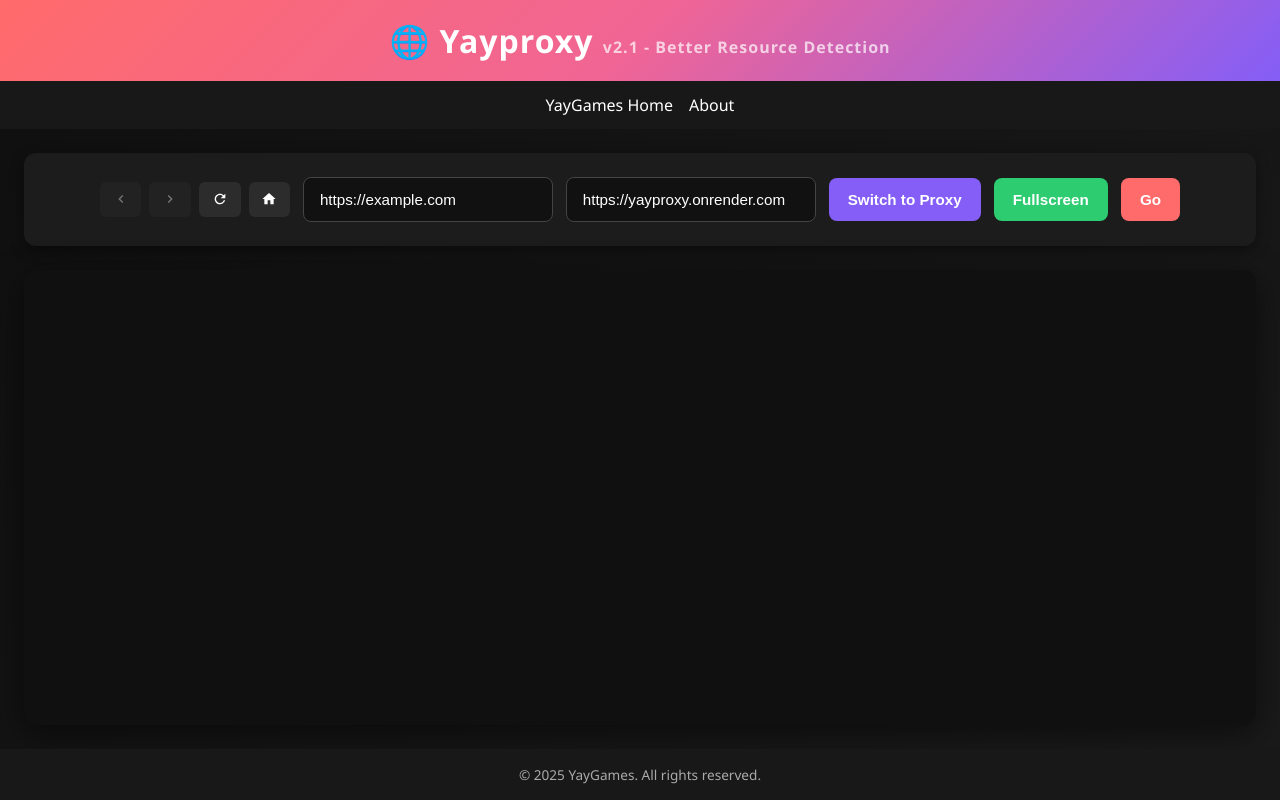
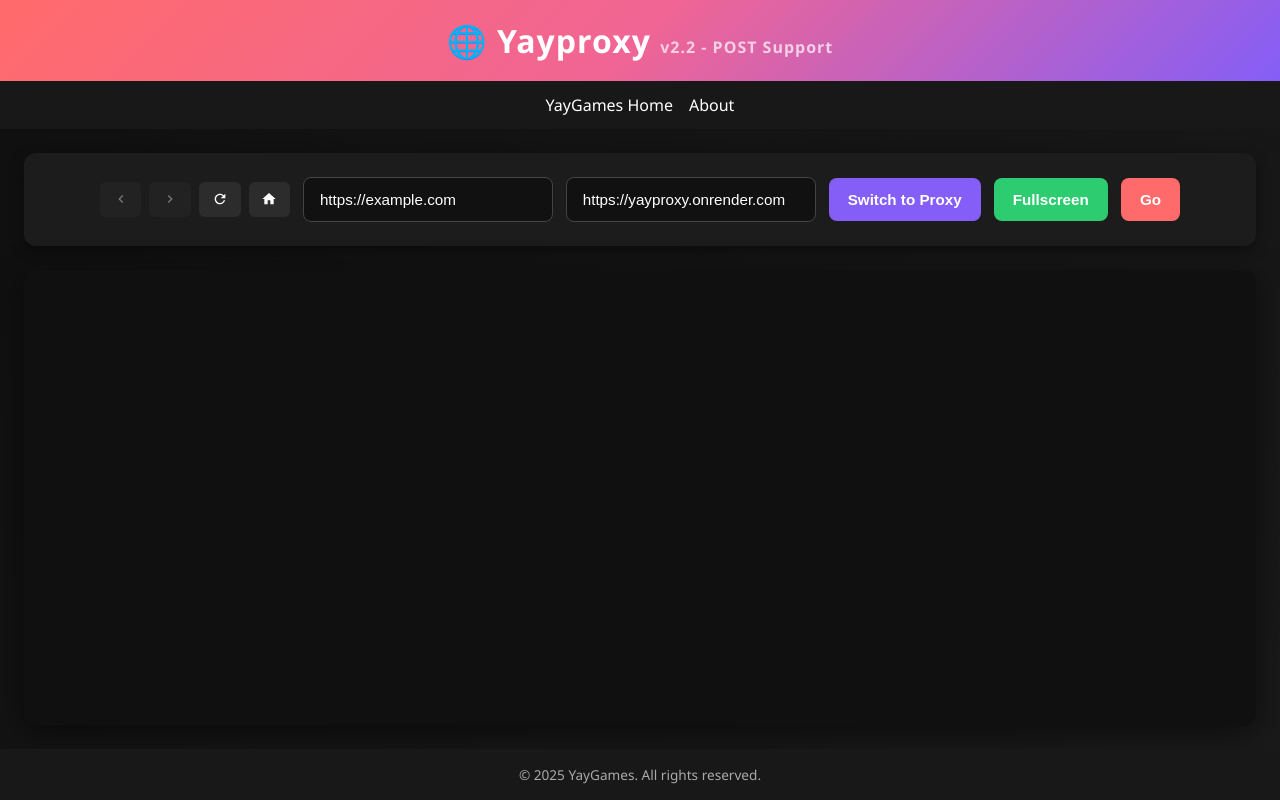
Before and after one commit to yaygamesdev/yayproxy, a website: page public/index.html in a window 1280 px wide. Drawn offline with Linux system fonts and the light colour scheme.

Commit message:
Update index.html

```diff
--- a/public/index.html
+++ b/public/index.html
@@ -258,7 +258,7 @@
   </style>
 </head>
 <body>
-  <header>🌐 Yayproxy <span style="font-size: 0.5em; opacity: 0.7;">v2.1 - Better Resource Detection</span></header>
+  <header>🌐 Yayproxy <span style="font-size: 0.5em; opacity: 0.7;">v2.2 - POST Support</span></header>
   <nav>
     <a href="https://yaygames.vercel.app/home.html">YayGames Home</a>
     <a href="#">About</a>
```
